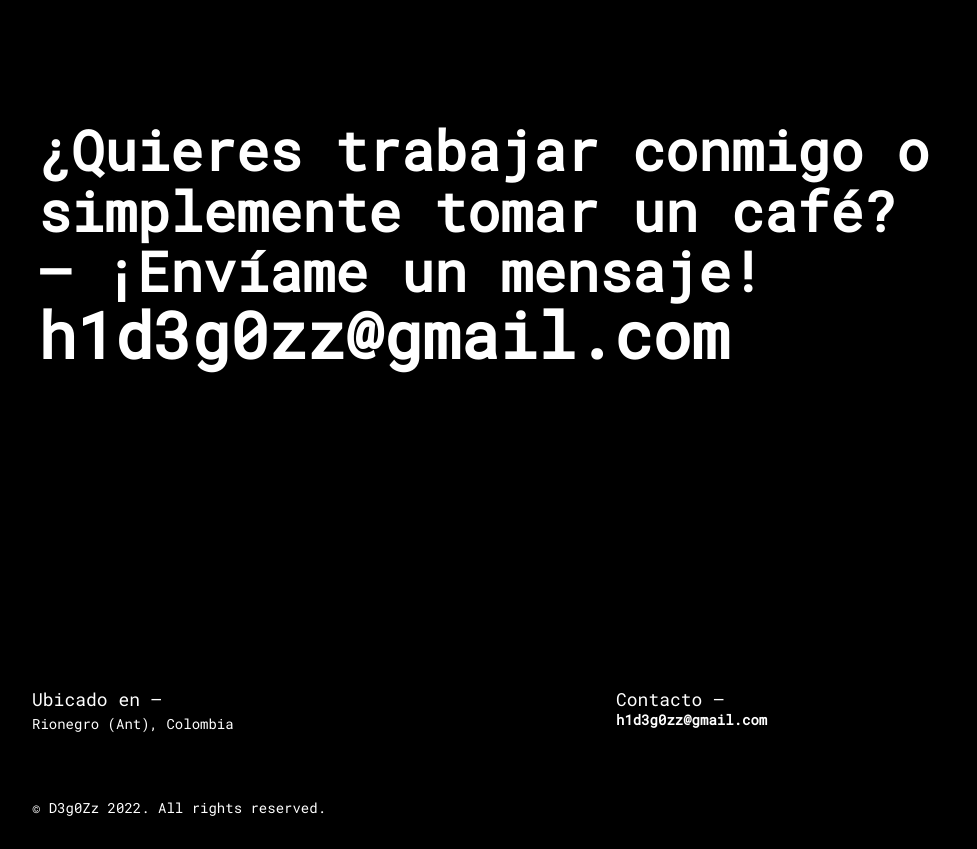
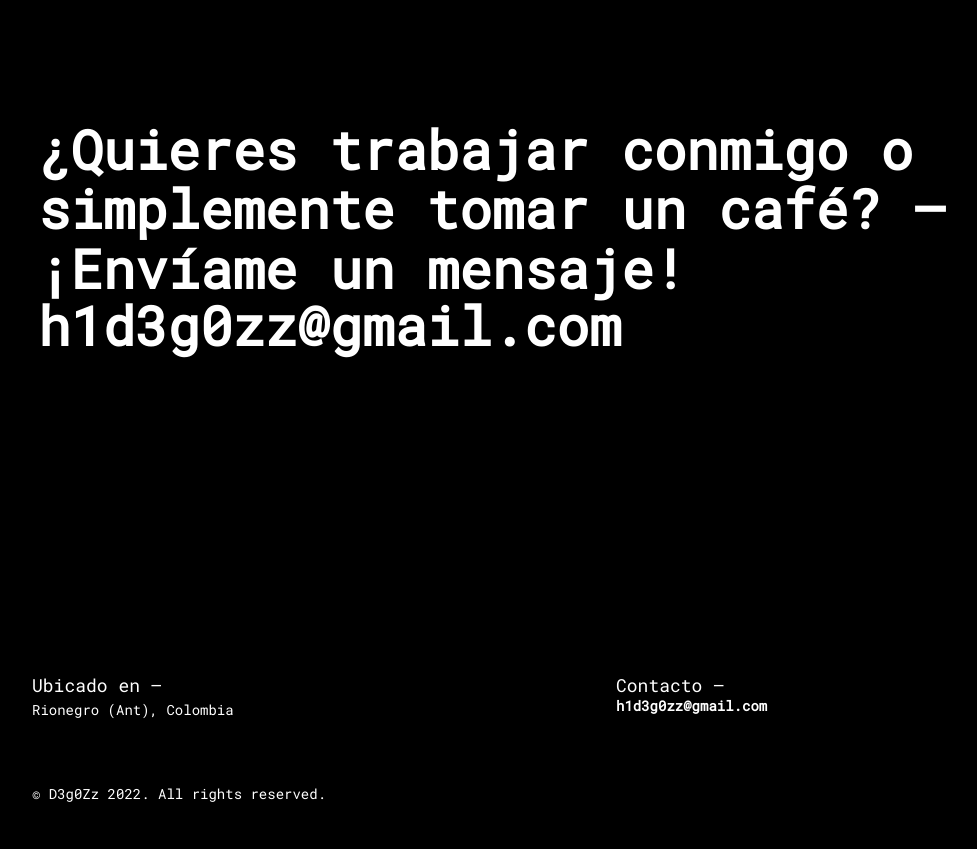
Before and after one commit to d3g0zz/d3g0zz, a Gatsby site: page / in a window 1280 px wide. Shown: the part 680-1529 px from the top of the page, without its empty margins (32-1009 px from the left). Built offline with nearby package versions, Linux system fonts and the light colour scheme; Gatsby itself is replaced by a stand-in of ours.

Commit message:
update site

```diff
--- a/src/components/Contact/ContactElements.js
+++ b/src/components/Contact/ContactElements.js
@@ -1,10 +1,15 @@
 import styled from "styled-components";
+import { Link } from "gatsby";
 
 export const ContactSection = styled.section`
   display: block;
   margin: 0 64px 256px 64px;
-  justify-content: flex - start;
+  justify-content: flex-start;
   align-items: center;
+
+  @media screen and (max-width: 768px) {
+    margin: 0 16px 128px 16px;
+  }
 `;
 export const ContactContent = styled.div`
   width: 100%;
@@ -19,9 +24,35 @@
   max-width: 80%;
   margin-top: auto;
   margin-bottom: 64px;
-  font-size: 55px;
+  font-size: 54px;
   line-height: 110%;
   font-weight: 700;
-  letter-spacing: 0px;
-  object-fit: fill;
+
+  @media screen and (max-width: 990px) {
+    max-width: 100%;
+    font-size: 40px;
+  }
+  @media screen and (max-width: 768px) {
+    font-size: 30px;
+  }
 `;
+export const ContactContentLink = styled(Link)`
+  display: block;
+  font-size: 54px;
+  font-weight: 700;
+  line-height: 100%;
+  text-decoration: none;
+
+  &:hover {
+    color: #c4c4c4;
+    transition: 0.3s ease-out;
+  }
+
+  @media screen and (max-width: 990px) {
+    max-width: 100%;
+    font-size: 40px;
+  }
+  @media screen and (max-width: 768px) {
+    font-size: 33px;
+  }
+`;
--- a/src/components/Contact/index.js
+++ b/src/components/Contact/index.js
@@ -1,21 +1,22 @@
 import React from "react";
-import { Link } from "gatsby";
+// import { Link } from "gatsby";
 
 import {
   ContactSection,
   ContactContent,
   ContactContentH1,
+  ContactContentLink,
 } from "./ContactElements";
 
-const email = {
-  display: "block",
-  transition: "opacity 200ms ease",
-  lineHeight: "100%",
-  fontSize: "64px",
-  fontWeight: "700",
-  border: "1px none #000",
-  textDecoration: "none",
-};
+// const email = {
+//   display: "block",
+//   transition: "opacity 200ms ease",
+//   lineHeight: "100%",
+//   fontSize: "64px",
+//   fontWeight: "700",
+//   border: "1px none #000",
+//   textDecoration: "none",
+// };
 
 const Contact = () => {
   return (
@@ -24,12 +25,12 @@
         <ContactContentH1>
           ¿Quieres trabajar conmigo o simplemente tomar un café? — ¡Envíame un
           mensaje!
-          <Link
-            style={email}
+          <ContactContentLink
+            // style={ContactContentLink}
             to="mailto:h1d3g0zz@gmail.com?subject=¡Vamos a trabajar juntos!"
           >
             h1d3g0zz@gmail.com
-          </Link>
+          </ContactContentLink>
         </ContactContentH1>
       </ContactContent>
     </ContactSection>
--- a/src/components/Menu/MenuElements.js
+++ b/src/components/Menu/MenuElements.js
@@ -5,10 +5,10 @@
   top: 0;
   left: 0;
   right: 0;
-  bottom: auto;
   display: flex;
   align-items: center;
   padding: 32px 64px;
+  z-index: 10;
 
   @media screen and (max-width: 768px) {
     padding: 20px 16px;
--- a/src/pages/404.js
+++ b/src/pages/404.js
@@ -11,4 +11,4 @@
 
 export default NotFoundPage
 
-export const Head = () => <title>Not found</title>
+export const Head = () => <title>D3g0Zz - Página no encontrada</title>
```
Also changed, not shown: src/components/Work/WorkElements.js (+15 -5 lines).
